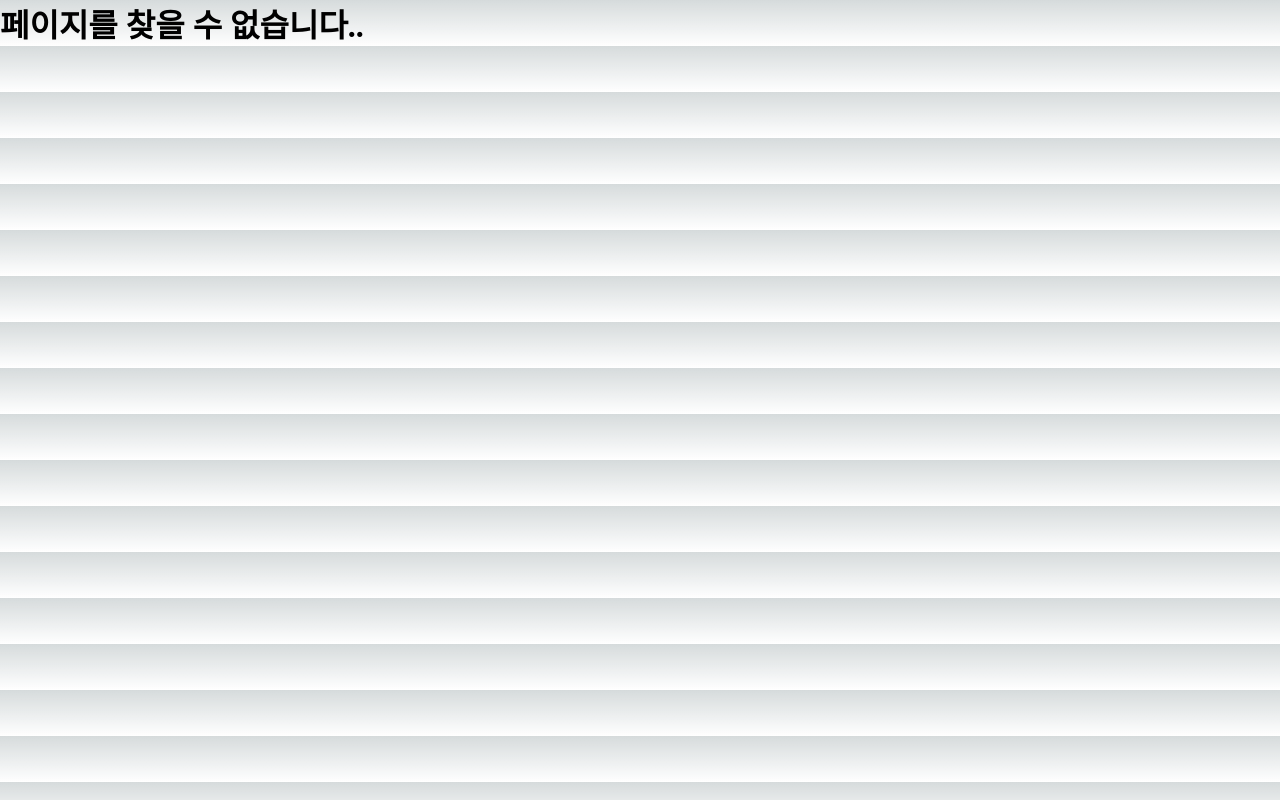
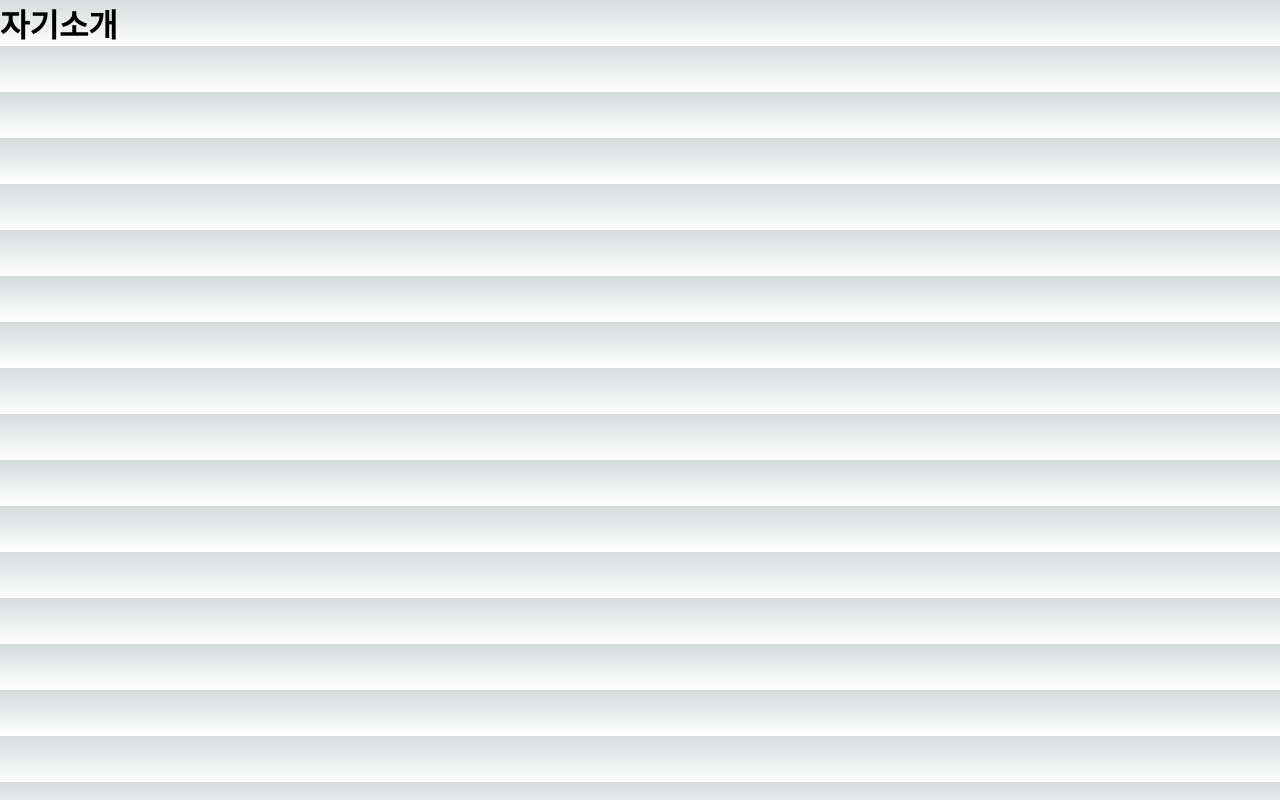
Before and after one commit to suga-ming/nextJs-portfolio, a Next.js app: page /about-me in a window 1280 px wide. Before the commit this address had no page. Built offline with nearby package versions, Linux system fonts and the light colour scheme.

Commit message:
Feat(about-me):생성

```diff
--- /dev/null
+++ b/pages/about-me.js
@@ -0,0 +1,7 @@
+export default function AboutMe() {
+  return (
+    <>
+      <h1>자기소개</h1>
+    </>
+  );
+}
```
